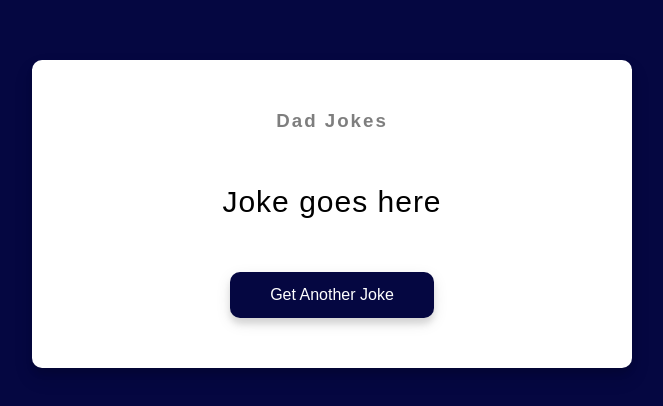
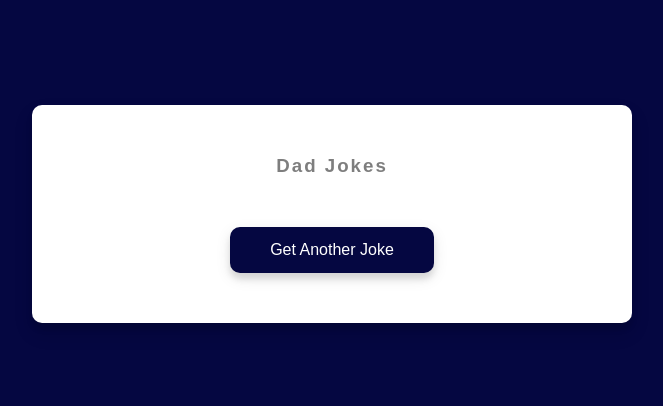
Before and after one commit to soumikbhatta/MiniJsProjects, a plain HTML site: page 10. Dad Jokes/index.html in a window 1280 px wide. Shown: the part 186-592 px from the top of the page, without its empty margins (308-971 px from the left). Drawn offline with Linux system fonts and the light colour scheme; a web font is replaced by a local one.

Commit message:
removed placeholder text

```diff
--- a/10. Dad Jokes/index.html
+++ b/10. Dad Jokes/index.html
@@ -10,7 +10,7 @@
 <body>
     <div class="container">
         <h3>Dad Jokes</h3>
-        <div id="joke" class="joke">Joke goes here</div>
+        <div id="joke" class="joke"> </div>
         <button id="jokeBtn" class="btn">Get Another Joke</button>
       </div>
 
```
